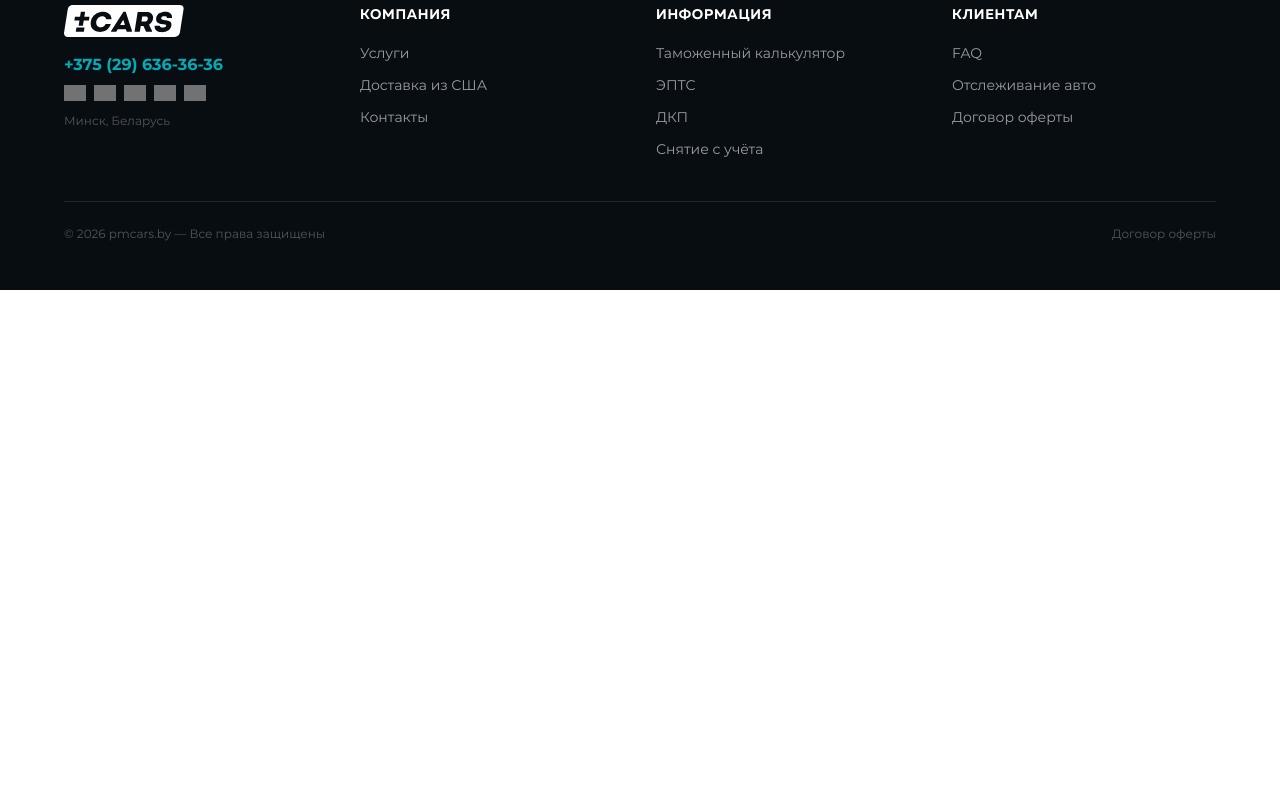
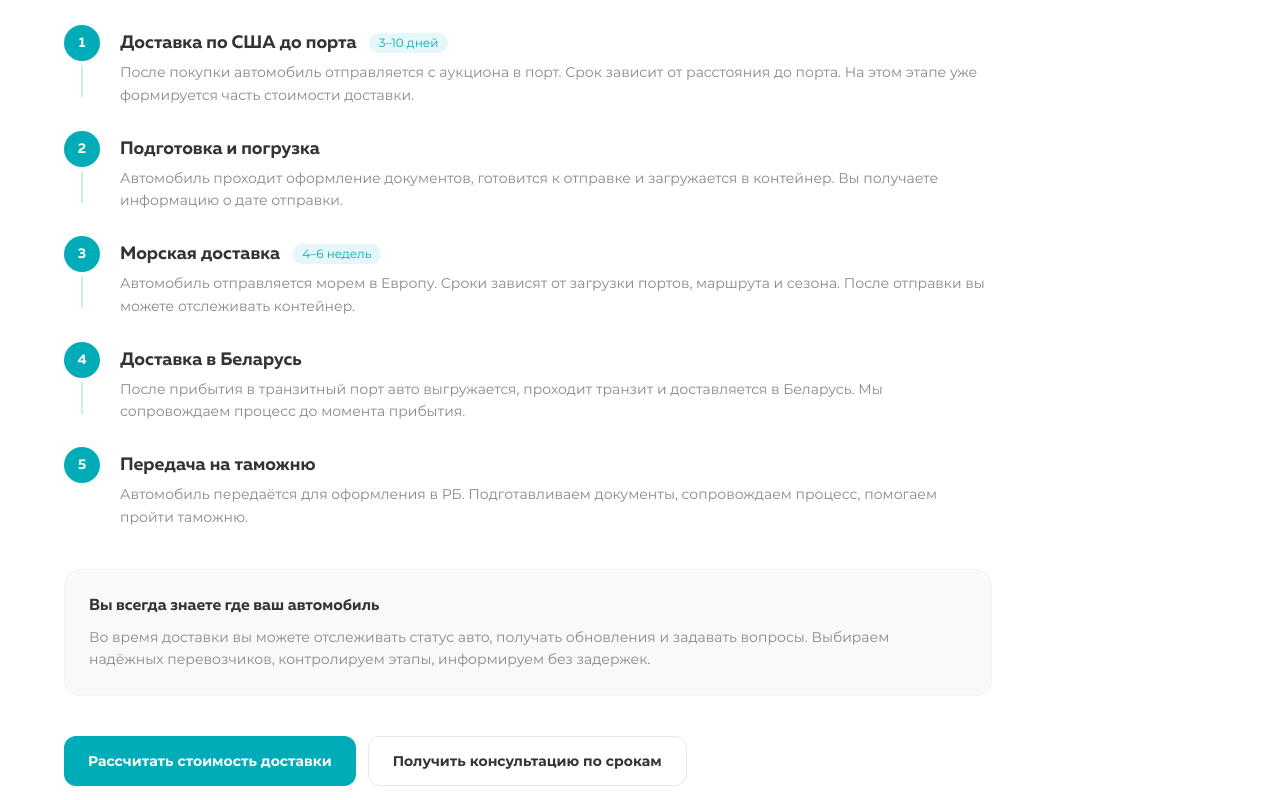
Before and after one commit to idzvilla/pmcars, a Next.js app: page /protsess in a window 1280 px wide. Shown: the part 3180-3980 px from the top of the page. Before the commit the page ends 3470 px from the top, so only its background shows below. Built offline with nearby package versions, Linux system fonts and the light colour scheme; grey boxes are pictures that could not be loaded.

Commit message:
feat: protsess section 4 — доставка и растаможка

```diff
--- a/src/app/protsess/ProtsessPageClient.tsx
+++ b/src/app/protsess/ProtsessPageClient.tsx
@@ -80,6 +80,34 @@ const PURCHASE_STEPS = [
     title: 'Получение автомобиля',
     text: 'Вы получаете авто в Беларуси (Гомель или другой город). Проверяете автомобиль, оформляете документы. На каждом этапе вы знали: где находится ваш автомобиль, сколько уже потрачено и что будет дальше.',
     bullets: null,
+  },
+]
+
+const DELIVERY_STAGES = [
+  {
+    title: 'Доставка по США до порта',
+    days: '3–10 дней',
+    text: 'После покупки автомобиль отправляется с аукциона в порт. Срок зависит от расстояния до порта. На этом этапе уже формируется часть стоимости доставки.',
+  },
+  {
+    title: 'Подготовка и погрузка',
+    days: null,
+    text: 'Автомобиль проходит оформление документов, готовится к отправке и загружается в контейнер. Вы получаете информацию о дате отправки.',
+  },
+  {
+    title: 'Морская доставка',
+    days: '4–6 недель',
+    text: 'Автомобиль отправляется морем в Европу. Сроки зависят от загрузки портов, маршрута и сезона. После отправки вы можете отслеживать контейнер.',
+  },
+  {
+    title: 'Доставка в Беларусь',
+    days: null,
+    text: 'После прибытия в транзитный порт авто выгружается, проходит транзит и доставляется в Беларусь. Мы сопровождаем процесс до момента прибытия.',
+  },
+  {
+    title: 'Передача на таможню',
+    days: null,
+    text: 'Автомобиль передаётся для оформления в РБ. Подготавливаем документы, сопровождаем процесс, помогаем пройти таможню.',
   },
 ]
 
@@ -267,7 +295,79 @@ export default function ProtsessPageClient() {
               </div>
             </section>
 
-            {/* Sections 4–6 will be added here */}
+            {/* ── Section 4: Доставка и растаможка ── */}
+            <section
+              id="dostavka"
+              className="pb-14 md:pb-16 border-b border-gray-100 mb-14 md:mb-16"
+            >
+              <h2 className="font-muller font-bold text-3xl md:text-4xl text-body tracking-tight mb-3">
+                Доставка и растаможка
+              </h2>
+              <p className="font-montserrat text-base text-muted mb-3 max-w-xl">
+                Организуем доставку авто из США в Гомель и по всей Беларуси: от аукциона до
+                получения автомобиля без лишних сложностей.
+              </p>
+              <p className="font-montserrat text-sm text-primary font-semibold mb-8">
+                В среднем доставка занимает от 6 до 10 недель
+              </p>
+              <div className="flex flex-col mb-10">
+                {DELIVERY_STAGES.map((stage, i) => (
+                  <div key={stage.title} className="flex gap-5 items-start">
+                    <div className="flex flex-col items-center flex-shrink-0">
+                      <div className="w-9 h-9 rounded-full bg-primary flex items-center justify-center text-white font-muller font-bold text-sm flex-shrink-0">
+                        {i + 1}
+                      </div>
+                      {i < DELIVERY_STAGES.length - 1 && (
+                        <div className="w-[2px] flex-1 min-h-[2rem] bg-primary/20 mt-1 mb-1" />
+                      )}
+                    </div>
+                    <div className={i < DELIVERY_STAGES.length - 1 ? 'pb-6' : ''}>
+                      <div className="flex flex-wrap items-center gap-3 mb-1 pt-1">
+                        <h3 className="font-muller font-bold text-lg text-body">
+                          {stage.title}
+                        </h3>
+                        {stage.days && (
+                          <span className="text-xs font-montserrat text-primary bg-primary/10 px-2.5 py-0.5 rounded-full">
+                            {stage.days}
+                          </span>
+                        )}
+                      </div>
+                      <p className="font-montserrat text-sm text-muted leading-relaxed">
+                        {stage.text}
+                      </p>
+                    </div>
+                  </div>
+                ))}
+              </div>
+              <div className="bg-light-bg rounded-2xl p-6 border border-gray-100 mb-10">
+                <h3 className="font-muller font-bold text-base text-body mb-2">
+                  Вы всегда знаете где ваш автомобиль
+                </h3>
+                <p className="font-montserrat text-sm text-muted leading-relaxed">
+                  Во время доставки вы можете отслеживать статус авто, получать обновления и
+                  задавать вопросы. Выбираем надёжных перевозчиков, контролируем этапы,
+                  информируем без задержек.
+                </p>
+              </div>
+              <div className="flex flex-wrap gap-3">
+                <Link
+                  href="/info/kalkulyator-rashod"
+                  className="inline-flex items-center px-6 py-3.5 rounded-xl bg-primary text-white font-montserrat font-bold text-sm hover:bg-primary/90 transition-colors"
+                >
+                  Рассчитать стоимость доставки
+                </Link>
+                <a
+                  href="https://t.me/pmcars"
+                  target="_blank"
+                  rel="noopener noreferrer"
+                  className="inline-flex items-center px-6 py-3.5 rounded-xl border border-gray-200 text-body font-montserrat font-bold text-sm hover:border-primary hover:text-primary transition-colors"
+                >
+                  Получить консультацию по срокам
+                </a>
+              </div>
+            </section>
+
+            {/* Sections 5–6 will be added here */}
           </div>
 
           {/* Right sidebar — desktop only */}
```
